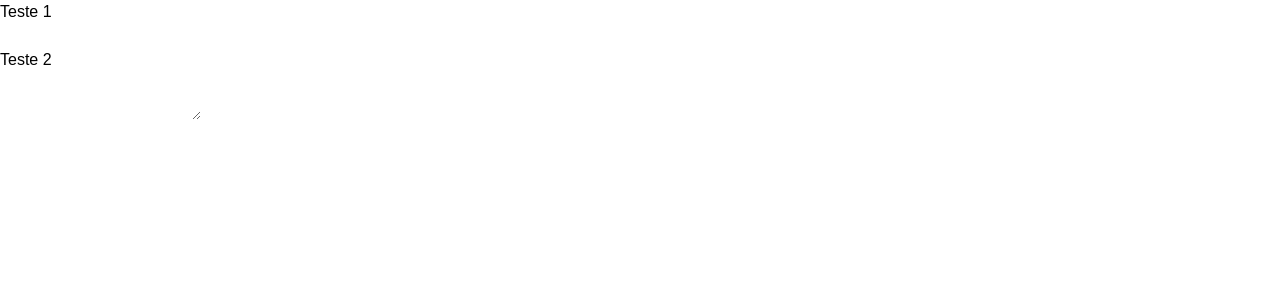
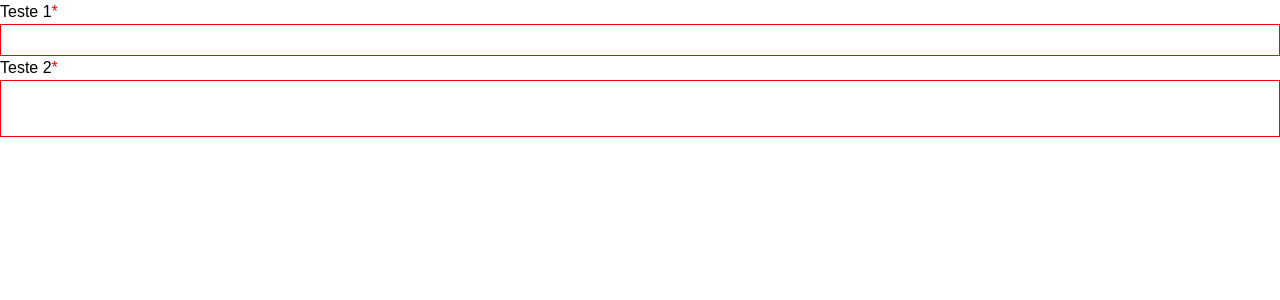
Before and after one commit to gandroide/electroflow-site, a React (Vite) app: page / in a window 1280 px wide. Shown: the top 300 px of the page. Built offline with nearby package versions, Linux system fonts and the light colour scheme.

Commit message:
Criados componentes para inputs normais e textareas. Adicionado styled-components

```diff
--- a/package.json
+++ b/package.json
@@ -25,6 +25,7 @@
     "react-icons": "^5.0.1",
     "react-router-dom": "^6.21.0",
     "sort-by": "^1.2.0",
+    "styled-components": "^6.1.8",
     "swiper": "^11.0.5"
   },
   "devDependencies": {
--- a/src/components/Form/index.tsx
+++ b/src/components/Form/index.tsx
@@ -1,67 +1,59 @@
-import react, { FC, HTMLInputTypeAttribute } from 'react';
+import react, { FC } from 'react';
 import useFormInputs, { ActionTypes } from '../../hooks/useFormInputs';
-
-type SharedInputProps = {
-    id: string;
-    label: string;
-    value: string;
-}
-
-type BasicInputProps = SharedInputProps & {
-    type: HTMLInputTypeAttribute;
-}
-
-type TextareaInputProps = SharedInputProps & {
-    type: 'textarea';
-}
-
-type InputProps = BasicInputProps | TextareaInputProps;
-
-type FormProps = {
-    inputs: InputProps[];
-}
+import { TextInput, TextareaInput } from '../Inputs';
+import { FormProps, isTextInput, isTextareaInput } from '../../interfaces';
 
 const Form: FC<FormProps> = ({ inputs }) => {
   const { formInputs, formActions } = useFormInputs(inputs);
 
   const generatedInputs = () => {
-        return formInputs.map(({ id, label, type, value }, index) => {
-            if (type === 'text') {
+    return formInputs.map((input, index) => {
+      const { id, label, type, value, hasError, errorMsg, isRequired } = input;
+
+      if (isTextInput(input)) {
         return (
-                    <div key={id}>
-                        <label htmlFor={id}>{label}</label>
-                        <div>
-                            <input
+          <TextInput
+            key={id}
+            id={id}
+            label={label}
+            type={type}
             value={value}
-                                type={type}
-                                onChange={(e) => formActions({ type: ActionTypes.CHANGE, payload: { event: e, index } })}
+            hasError={hasError}
+            errorMsg={errorMsg}
+            isRequired={isRequired}
+            changeHandler={(e) =>
+              formActions({
+                type: ActionTypes.CHANGE,
+                payload: { event: e, index },
+              })
+            }
           />
-                        </div>
-                    </div>
-                )
+        );
       }
 
-            if (type === 'textarea') {
+      if (isTextareaInput(input)) {
         return (
-                    <div key={id}>
-                        <label htmlFor={id}>{label}</label>
-                        <div>
-                            <textarea
-                                onChange={(e) => formActions({ type: ActionTypes.CHANGE, payload: { event: e, index } })}
+          <TextareaInput
+            key={id}
+            id={id}
+            label={label}
             value={value}
-                            ></textarea>
-                        </div>
-                    </div>
-                )
+            hasError={hasError}
+            errorMsg={errorMsg}
+            isRequired={isRequired}
+            changeHandler={(e) =>
+              formActions({
+                type: ActionTypes.CHANGE,
+                payload: { event: e, index },
+              })
+            }
+          />
+        );
       }
     });
-    }
+  };
 
-    return (
-        <form>
-            {generatedInputs()}
-        </form>
-    )
-}
+  return <form>{generatedInputs()}</form>;
+};
 
 export default Form;
--- /dev/null
+++ b/src/components/Inputs/RequiredInput/index.tsx
@@ -0,0 +1,8 @@
+import react from 'react';
+import { StyledRequiredInputContainer } from '../styled';
+
+const RequiredInput = () => {
+  return <StyledRequiredInputContainer>*</StyledRequiredInputContainer>;
+};
+
+export default RequiredInput;
--- /dev/null
+++ b/src/components/Inputs/TextInput/index.tsx
@@ -0,0 +1,40 @@
+import react, { FC } from 'react';
+
+import RequiredInput from '../RequiredInput';
+
+import { BasicInputProps } from '../../../interfaces';
+import {
+  StyledInputContainer,
+  StyledInputContent,
+  StyledInputLabel,
+  StyledInputText,
+} from '../styled';
+
+const TextInput: FC<BasicInputProps> = ({
+  id,
+  label,
+  type,
+  value,
+  hasError,
+  isRequired,
+  changeHandler,
+}) => {
+  return (
+    <StyledInputContainer $hasError={hasError}>
+      <StyledInputLabel htmlFor={id}>
+        {label}
+        {isRequired && <RequiredInput />}
+      </StyledInputLabel>
+      <StyledInputContent>
+        <StyledInputText
+          id={id}
+          value={value}
+          type={type}
+          onChange={changeHandler}
+        />
+      </StyledInputContent>
+    </StyledInputContainer>
+  );
+};
+
+export default TextInput;
--- /dev/null
+++ b/src/components/Inputs/TextareaInput/index.tsx
@@ -0,0 +1,38 @@
+import react, { FC } from 'react';
+
+import RequiredInput from '../RequiredInput';
+
+import { TextareaInputProps } from '../../../interfaces';
+import {
+  StyledInputContainer,
+  StyledInputContent,
+  StyledInputLabel,
+  StyledTextareaInput,
+} from '../styled';
+
+const TextareaInput: FC<TextareaInputProps> = ({
+  id,
+  label,
+  value,
+  hasError,
+  isRequired,
+  errorMsg,
+  changeHandler,
+}) => {
+  return (
+    <StyledInputContainer $hasError={hasError}>
+      <StyledInputLabel htmlFor={id}>
+        {label}
+        {isRequired && <RequiredInput />}
+      </StyledInputLabel>
+      <StyledInputContent>
+        <StyledTextareaInput
+          onChange={changeHandler}
+          value={value}
+        ></StyledTextareaInput>
+      </StyledInputContent>
+    </StyledInputContainer>
+  );
+};
+
+export default TextareaInput;
--- /dev/null
+++ b/src/components/Inputs/index.tsx
@@ -0,0 +1,4 @@
+import TextInput from './TextInput';
+import TextareaInput from './TextareaInput';
+
+export { TextInput, TextareaInput };
--- /dev/null
+++ b/src/components/Inputs/styled.ts
@@ -0,0 +1,39 @@
+import styled from "styled-components";
+import { SharedInputProperties } from "../../interfaces";
+
+type StyledInputErrorProps = {
+    $hasError: SharedInputProperties['hasError'];
+}
+
+export const StyledInputContainer = styled.div<StyledInputErrorProps>`
+    ${({$hasError}) => {
+        if ($hasError) {
+            return `
+                & ${StyledInputContent} {
+                    border: 1px solid red;
+                }
+            `
+        }
+
+        return {};
+    }}
+`;
+
+export const StyledInputLabel = styled.label``;
+
+export const StyledInputContent = styled.div`
+    border: 1px solid #cbcbcb;
+`;
+
+export const StyledInputText = styled.input`
+    width: 100%;
+    padding: 3px 10px;
+`;
+
+export const StyledTextareaInput = styled.textarea`
+    resize: none;
+`;
+
+export const StyledRequiredInputContainer = styled.span`
+    color: red;
+`
--- a/src/hooks/useFormInputs.ts
+++ b/src/hooks/useFormInputs.ts
@@ -1,20 +1,5 @@
-import react, { useReducer, HTMLInputTypeAttribute, FormEvent, ChangeEvent, Dispatch } from 'react';
-
-type SharedInputProps = {
-    id: string;
-    label: string;
-    value: string;
-}
-
-type BasicInputProps = SharedInputProps & {
-    type: HTMLInputTypeAttribute;
-}
-
-type TextareaInputProps = SharedInputProps & {
-    type: 'textarea';
-}
-
-type InputProps = BasicInputProps | TextareaInputProps;
+import react, { useReducer, ChangeEvent, Dispatch } from 'react';
+import { InputProps } from '../interfaces';
 
 type UseFormInputs = (inputs: InputProps[]) => { formInputs: UseFormInputsState, formActions: Dispatch<UseFormInputsActions> };
 
--- /dev/null
+++ b/src/interfaces/index.ts
@@ -0,0 +1,42 @@
+import { ChangeEvent, HTMLInputTypeAttribute } from "react";
+
+// Types
+export type SharedInputProperties = {
+    id: string;
+    label: string;
+    value: string;
+    hasError: boolean;
+    errorMsg: string;
+    isRequired: boolean;
+}
+
+export type BasicInput = SharedInputProperties & {
+    type: HTMLInputTypeAttribute;
+}
+
+export type TextareaInput = SharedInputProperties & {
+    type: 'textarea';
+}
+
+export type InputProps = BasicInput | TextareaInput;
+
+export type FormProps = {
+    inputs: InputProps[];
+}
+
+export type BasicInputProps = BasicInput & {
+    changeHandler: (e: ChangeEvent<HTMLInputElement>) => void;
+}
+
+export type TextareaInputProps = Omit<TextareaInput, 'type'> & {
+    changeHandler: (e: ChangeEvent<HTMLTextAreaElement>) => void;
+}
+
+// Type Guards
+export const isTextInput = (input: InputProps): input is BasicInput => {
+    return input.type === 'text';
+}
+
+export const isTextareaInput = (input: InputProps): input is TextareaInput => {
+    return input.type === 'textarea';
+}
--- a/src/main.tsx
+++ b/src/main.tsx
@@ -1,38 +1,37 @@
-import react from "react"
-import ReactDOM from "react-dom/client"
-import "./index.css"
-import { RouterProvider } from "react-router-dom"
-import { router } from "./Utils"
-import { I18nextProvider } from "react-i18next"
-import i18n from "./locales/translations"
-import Footer from "./components/Footer"
-import Form from "./components/Form"
+import react from 'react';
+import ReactDOM from 'react-dom/client';
+import './index.css';
+import { RouterProvider } from 'react-router-dom';
+import { router } from './Utils';
+import { I18nextProvider } from 'react-i18next';
+import i18n from './locales/translations';
+import Footer from './components/Footer';
+import Form from './components/Form';
+import GlobalStyle from './styles';
+import { FormProps } from './interfaces';
 
-type BasicInputTypes = 'text' | 'textarea';
-
-type BasicInputProps = {
-    id: string;
-    label: string;
-    type: BasicInputTypes;
-    value: string;
-}
-
-const inputs: BasicInputProps[] = [
+const inputs: FormProps['inputs'] = [
   {
     id: '1',
     label: 'Teste 1',
     type: 'text',
-    value: ''
+    value: '',
+    hasError: true,
+    errorMsg: '',
+    isRequired: true,
   },
   {
     id: '2',
     label: 'Teste 2',
     type: 'textarea',
-    value: ''
-  }
-]
+    value: '',
+    hasError: true,
+    errorMsg: '',
+    isRequired: true,
+  },
+];
 
-ReactDOM.createRoot(document.getElementById("root")!).render(
+ReactDOM.createRoot(document.getElementById('root')!).render(
   <react.StrictMode>
     {/* <I18nextProvider i18n={i18n}>
       <main>
@@ -41,5 +40,6 @@ ReactDOM.createRoot(document.getElementById("root")!).render(
       </main>
     </I18nextProvider> */}
     <Form inputs={inputs} />
+    <GlobalStyle />
   </react.StrictMode>,
-)
+);
--- /dev/null
+++ b/src/styles/index.ts
@@ -0,0 +1,8 @@
+import { createGlobalStyle } from "styled-components";
+
+export default createGlobalStyle`
+    margin: 0;
+    padding: 0;
+    box-sizing: border-box;
+    outline: none;
+`;
```
Also changed, not shown: 2 other files (tests, documents, lock files or other folders). Lines whose indentation alone changed are shown as unchanged.
